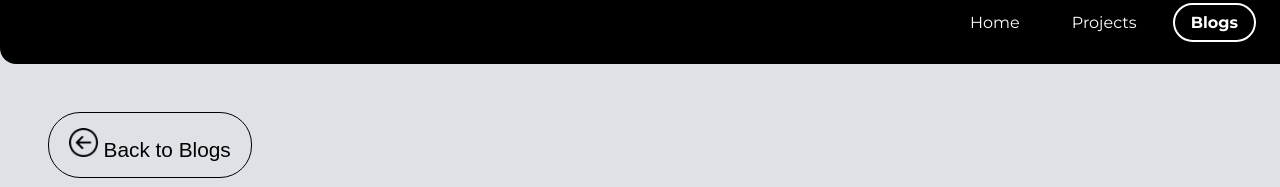
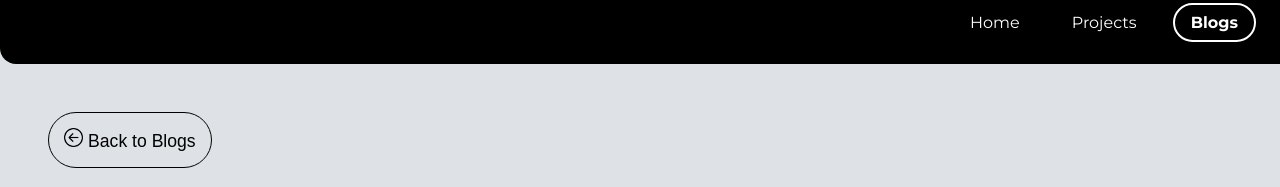
Before and after one commit to hrishi82/neoGcamp-lesson-3-live, a plain HTML site: page blog_lib/MRE.html in a window 1280 px wide. Shown: the part 40-227 px from the top of the page. Drawn offline with Linux system fonts and the light colour scheme; a script that the page names is missing.

Commit message:
updated css

```diff
--- a/styles.css
+++ b/styles.css
@@ -258,8 +258,8 @@ hr {
 
 .back-to-blog-page-btn{
     background-color: #dee2e6;
-    padding: 15px 20px;
-    font-size: 1.3rem;
+    padding: 15px 15px;
+    font-size: 1.1rem;
     border: 1px solid black;
     border-radius: 2rem;
 
@@ -271,6 +271,6 @@ hr {
 }
 
 #back-button-img{
-    height: 1.8rem;
-    width: 1.8rem;
+    height: 1.2rem;
+    width: 1.2rem;
 }
```
